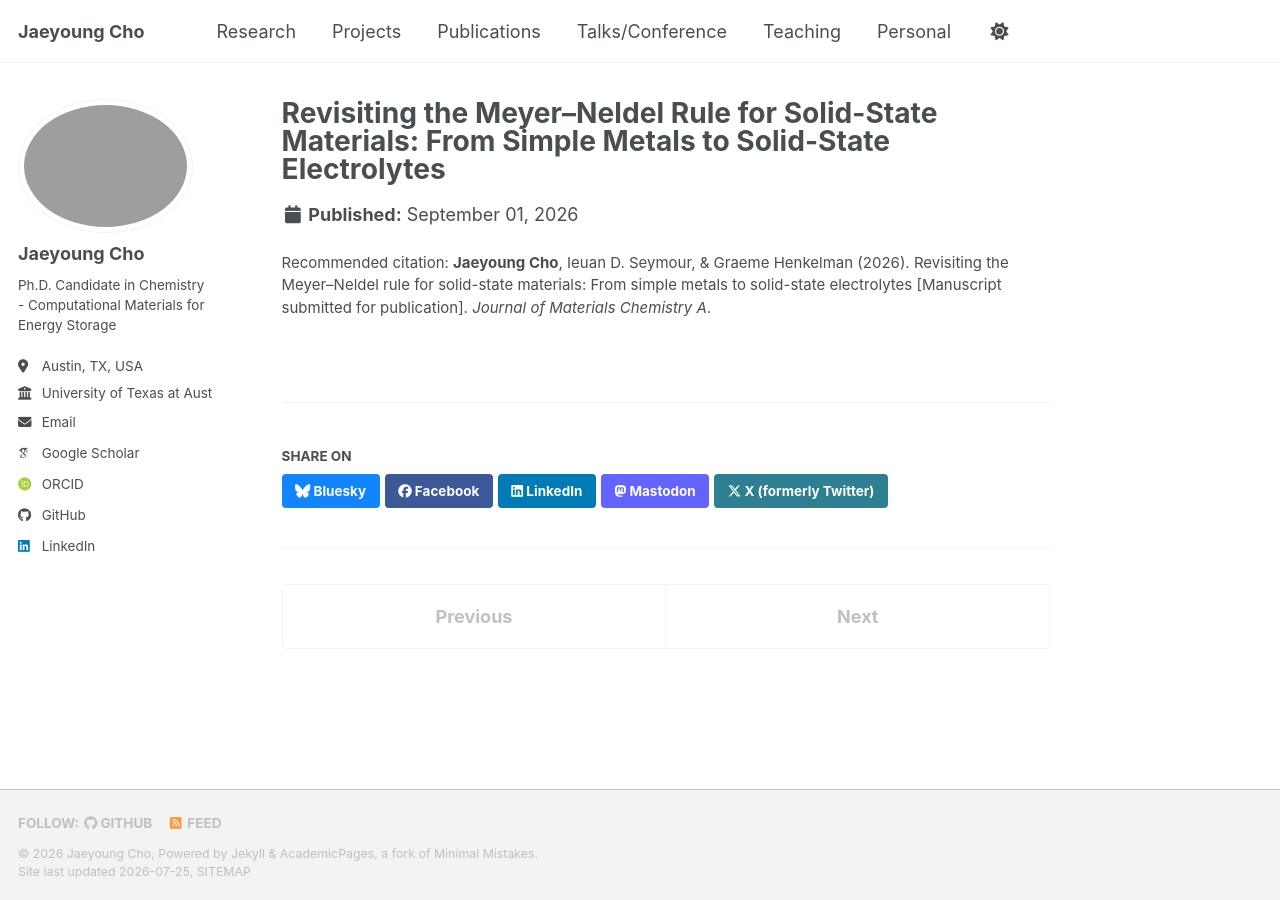
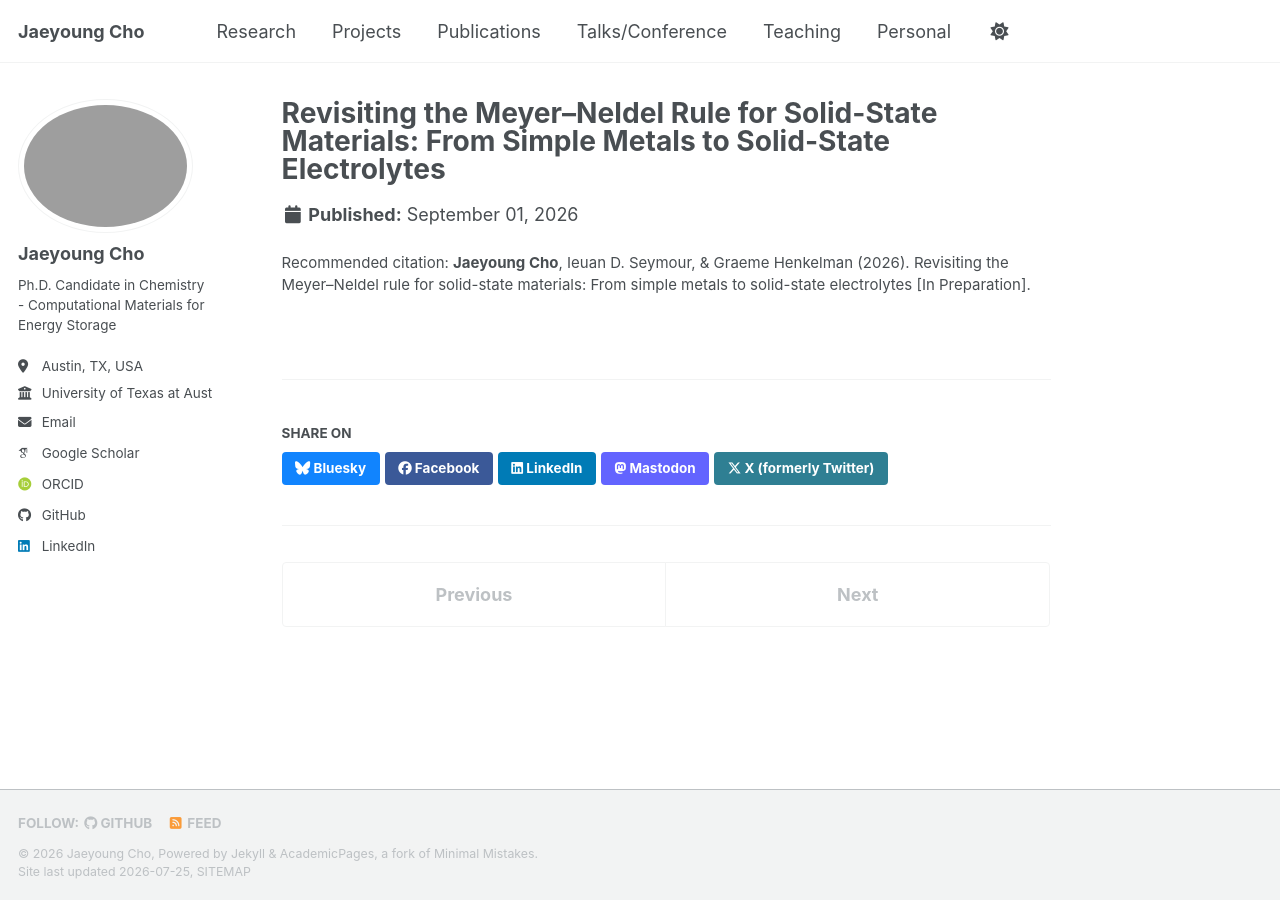
Before and after one commit to jycho5758/jycho5758.github.io, a Jekyll site: the page built from _publications/2026-08-01-meyer-neldel-rule.md, in a window 1280 px wide. Built offline with Jekyll 4.4.1, drawn with Linux system fonts in a browser that asks for light colours; some web fonts are replaced; a script bundle is joined from its source files by our own code; library files that are not in the unit come from our copies.

Commit message:
Update 2026-08-01-meyer-neldel-rule.md

```diff
--- a/_publications/2026-08-01-meyer-neldel-rule.md
+++ b/_publications/2026-08-01-meyer-neldel-rule.md
@@ -6,5 +6,5 @@ permalink: /publication/2026-meyer-neldel-rule
 header:
   teaser: /images/publications/jmca-meyer-neldel.png
 date: 2026-09-01
-citation: '<b>Jaeyoung Cho</b>, Ieuan D. Seymour, &amp; Graeme Henkelman (2026). Revisiting the Meyer–Neldel rule for solid-state materials: From simple metals to solid-state electrolytes [Manuscript submitted for publication]. <i>Journal of Materials Chemistry A</i>.'
+citation: '<b>Jaeyoung Cho</b>, Ieuan D. Seymour, &amp; Graeme Henkelman (2026). Revisiting the Meyer–Neldel rule for solid-state materials: From simple metals to solid-state electrolytes [In Preparation].'
 ---
```
